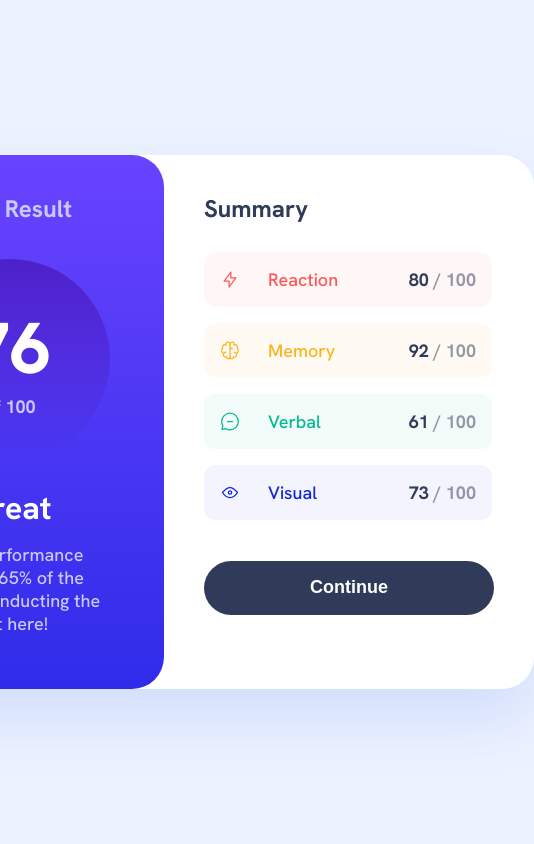
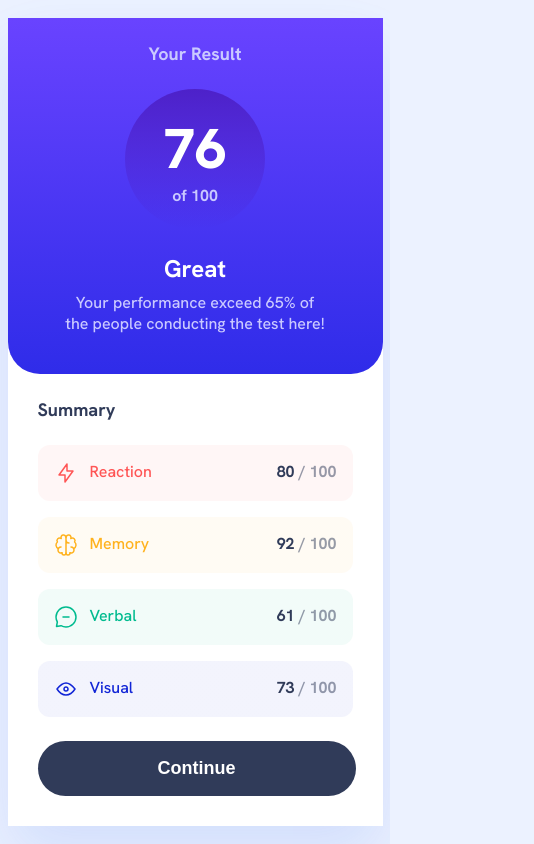
Before and after one commit to ezeroualnajat/Results-summary-component, a plain HTML site: page index.html in a window 390 px wide. Shown: the whole page, 534 px wide, since content can reach past the window. Drawn offline with Linux system fonts and the light colour scheme.

Commit message:
Complete Mobile design

```diff
--- a/main.css
+++ b/main.css
@@ -22,6 +22,15 @@ main {
     box-shadow: 0px 30px 60px 0px rgba(61, 108, 236, 0.15);
     display: flex;
 }
+@media screen and (max-width:768px) {
+    main {
+        flex-direction: column;
+        border-radius: 0rem;
+    }
+}
+@media screen and (max-width:768px) {
+    main > div { width: 375px }
+}
 main .result {
     border-radius: 2rem;
     background: linear-gradient(180deg, #75F 0%, #6943FF 0.01%, #2F2CE9 100%);
@@ -32,11 +41,23 @@ main .result {
     justify-content: center;
     align-items: center;
 }
+@media screen and (max-width:768px) {
+    main .result {
+        border-radius: 0rem 0rem 2rem 2rem;
+        padding: 1.5rem 57px 2.5rem;
+    }
+}
 main .result h1 {
     color: var(--Light-Blue, #CAC9FF);
     font-size: 1.5rem;
     font-weight: 700;
     margin-bottom: 2.1875rem;
+}
+@media screen and (max-width:768px) {
+    main .result h1 {
+        font-size: 1.125rem;
+        margin-bottom: 1.5rem;
+    }
 }
 main .result .circle {
     width: 12.5rem;
@@ -48,16 +69,34 @@ main .result .circle {
     align-items: center;
     justify-content: center;
     margin-bottom: 1.75rem;
+    /* margin: 0 auto 28px; */
+}
+@media screen and (max-width:768px) {
+    main .result .circle {
+        width: 8.75rem;
+        height: 8.75rem;
+        margin-bottom: 1.5rem;
+}
 }
 main .result .circle h2 {
     color: #FFF;
     font-size: 4.5rem;
     font-weight: 800;
 }
+@media screen and (max-width:768px) {
+    main .result .circle h2 {
+        font-size: 3.5rem;
+    }
+}
 main .result .circle span {
     color: #CAC9FF;
     font-size: 1.125rem;
     font-weight: 700;
+}
+@media screen and (max-width:768px) {
+    main .result .circle span {
+        font-size: 1rem;
+    }
 }
 main .result h3{
     color: #FFF;
@@ -65,20 +104,42 @@ main .result h3{
     font-weight: 700;
     margin-bottom: 0.875rem;
 }
+@media screen and (max-width:768px) {
+    main .result h3 {
+        font-size: 1.5rem;
+        margin-bottom: 0.5rem;
+    }
+}
 main .result p{
     color: #CAC9FF;
     font-size: 1.125rem;
     font-weight: 500;
     max-width: 16.25rem;
 }
+@media screen and (max-width:768px) {
+    main .result p {
+        font-size: 1rem;
+    }
+}
 main .details {
     padding: 2.375rem 2.5rem 2.875rem;
+}
+@media screen and (max-width:768px) {
+    main .details {
+        padding: 1.5rem 1.875rem 1.875rem;
+    }
 }
 main .details > p {
     color: #303B59;
     font-size: 1.5rem;
     font-weight: 700;
     margin-bottom: 1.75rem;
+}
+@media screen and (max-width:768px) {
+    main .details > p {
+        font-size: 1.125rem;
+        margin-bottom: 1.5rem;
+    }
 }
 main .details .item {
     width: 18rem;
@@ -87,6 +148,12 @@ main .details .item {
     padding: 1rem;
     border-radius: 0.75rem;
     background: linear-gradient(0deg, rgba(255, 255, 255, 0.95) 0%, rgba(255, 255, 255, 0.95) 100%), #F55
+}
+@media screen and (max-width:768px) {
+    main .details .item {
+        width: 100%;
+        height: 56px;
+    }
 }
 main .details .item:nth-of-type(2) { background: linear-gradient(0deg, rgba(255, 255, 255, 0.95) 0%, rgba(255, 255, 255, 0.95) 100%), #FFB21E }
 main .details .item:nth-of-type(3) { background: linear-gradient(0deg, rgba(255, 255, 255, 0.95) 0%, rgba(255, 255, 255, 0.95) 100%), #00BB8F }
@@ -102,6 +169,12 @@ main .details .item .title p {
     font-weight: 500;
     margin-left: 1.75rem;
 }
+@media screen and (max-width:768px) {
+    main .details .item .title p {
+        font-size: 1rem;
+        margin-left: 0.75rem;
+    }
+}
 main .details .item:nth-of-type(2) .title p { color: #FFB21E }
 main .details .item:nth-of-type(3) .title p { color: #00BB8F }
 main .details .item:last-of-type .title p { color: #1125D6 }
@@ -109,6 +182,11 @@ main .details .item h4 {
     color: #303B59;
     font-size: 1.125rem;
     font-weight: 700;
+}
+@media screen and (max-width:768px) {
+    main .details .item h4 {
+        font-size: 1rem;
+    }
 }
 main .details .item h4 span {
     color: #303B59;
@@ -124,6 +202,12 @@ main .details button {
     background: #303B59;
     border: none;
 }
+@media screen and (max-width:768px) {
+    main .details button {
+        margin-top: 1.5rem;
+        padding: 1.0625rem 7.5rem;
+    }
+}
 main .details button:hover {
     background: linear-gradient(180deg, #75F 0%, #6943FF 0.01%, #2F2CE9 100%);
     cursor: pointer;
```
